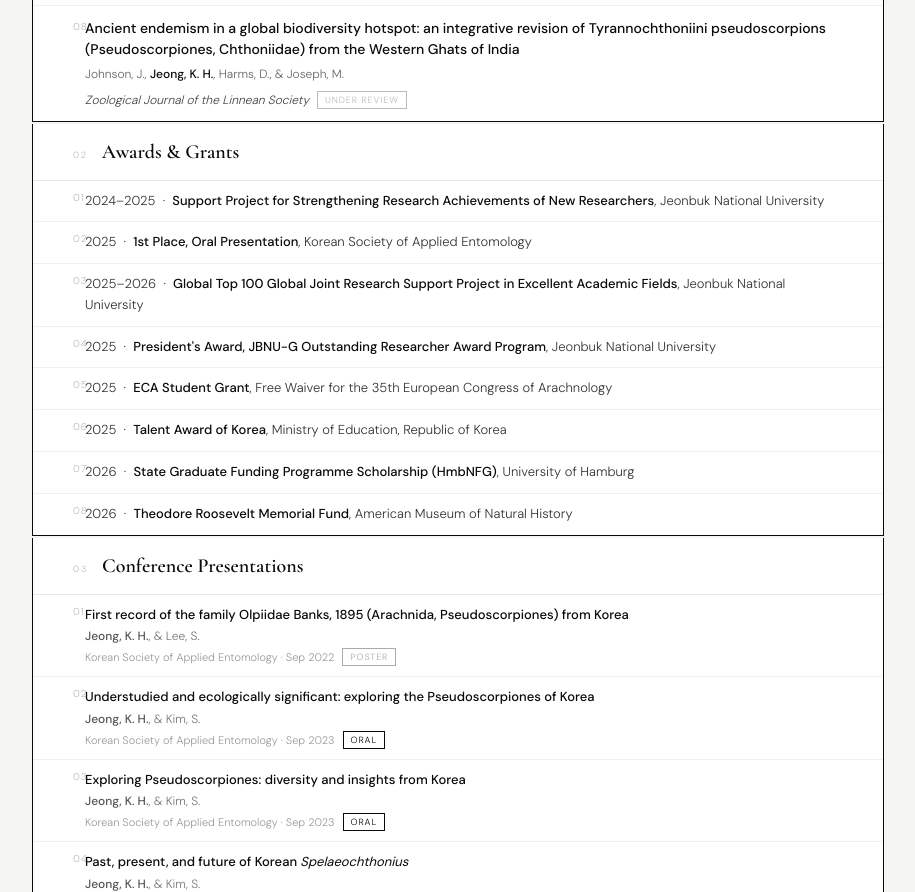
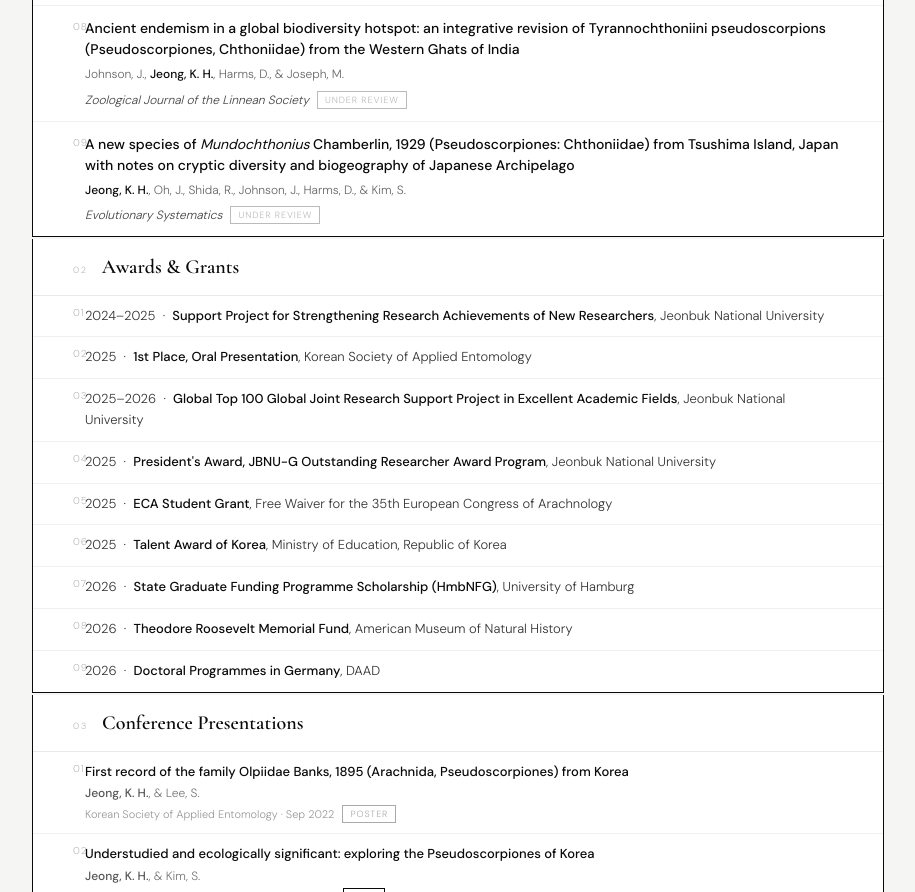
Before and after one commit to KH-pseudoscorpion/KH-pseudoscorpion.github.io, a plain HTML site: page publications.html in a window 1280 px wide. Shown: the part 1080-1972 px from the top of the page, without its empty margins (182-1097 px from the left). Drawn offline with nearby package versions, Linux system fonts and the light colour scheme.

Commit message:
Update publications.html

```diff
--- a/publications.html
+++ b/publications.html
@@ -427,6 +427,18 @@
       </div>
     </div>
 
+    <div class="entry">
+      <div class="entry-num">09</div>
+      <div class="entry-body">
+        <div class="entry-title">A new species of <em>Mundochthonius</em> Chamberlin, 1929 (Pseudoscorpiones: Chthoniidae) from Tsushima Island, Japan with notes on cryptic diversity and biogeography of Japanese Archipelago</div>
+        <div class="entry-authors"><strong>Jeong, K. H.</strong>, Oh, J., Shida, R., Johnson, J., Harms, D., &amp; Kim, S.</div>
+        <div class="entry-meta">
+          <span class="entry-journal">Evolutionary Systematics</span>
+          <span class="badge badge-review">Under Review</span>
+        </div>
+      </div>
+    </div>
+
   </div>
 
   <!-- AWARDS -->
@@ -466,6 +478,10 @@
     <div class="award-entry">
       <div class="award-num">08</div>
       <div class="award-body">2026 &nbsp;·&nbsp; <strong>Theodore Roosevelt Memorial Fund</strong>, American Museum of Natural History</div>
+    </div>
+   <div class="award-entry">
+      <div class="award-num">09</div>
+      <div class="award-body">2026 &nbsp;·&nbsp; <strong>Doctoral Programmes in Germany</strong>, DAAD</div>
     </div>
   </div>
 
```
